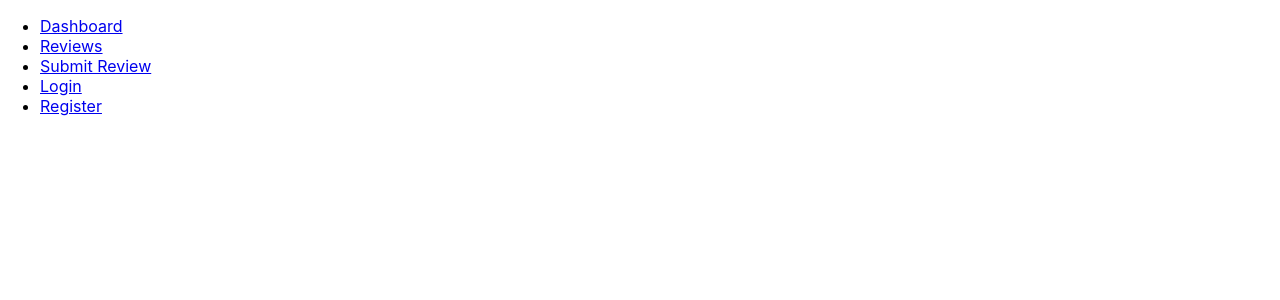
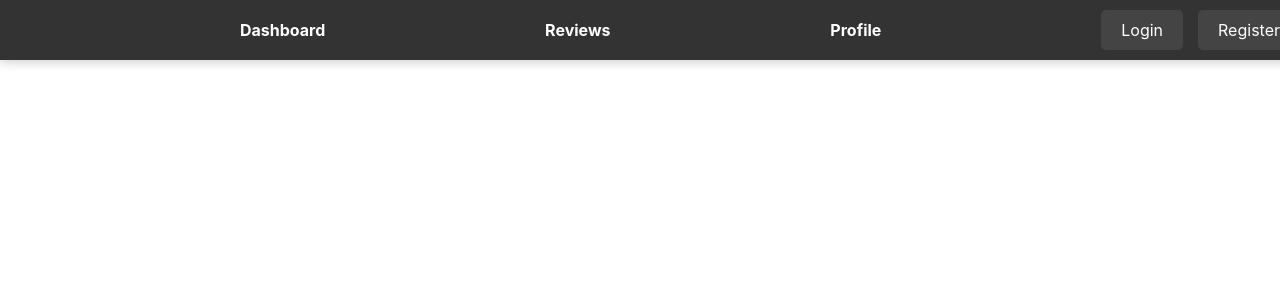
Before and after one commit to austinpendleton/layover-look, a React (Create React App) app: page /reviews/1 in a window 1280 px wide. Shown: the top 300 px of the page. Built offline with nearby package versions, Linux system fonts and the light colour scheme.

Commit message:
Nav Bar styles

```diff
--- a/src/blocks/NavBar.css
+++ b/src/blocks/NavBar.css
@@ -1,11 +1,4 @@
 /* NavBar.css */
-
-/* Reset some basic styles */
-body,
-html {
-  margin: 0;
-  padding: 0;
-}
 
 /* Navbar Container */
 nav {
@@ -16,7 +9,6 @@ nav {
   background-color: #333; /* Dark background color */
   padding: 10px 20px;
   display: flex;
-  justify-content: space-between;
   align-items: center;
   z-index: 1000; /* Ensure it's on top of other elements */
   box-shadow: 0 2px 10px rgba(0, 0, 0, 0.2); /* Slight shadow for depth */
@@ -29,26 +21,43 @@ nav {
 }
 
 /* Navigation Links */
-nav ul {
+.navbar-links {
+  flex: 1;
+  display: flex;
+  justify-content: space-evenly; /* Spread out links evenly */
   list-style: none;
   margin: 0;
   padding: 0;
-  display: flex;
 }
 
-nav ul li {
-  margin: 0 15px;
-}
-
-nav ul li a {
+.navbar-links li a {
   color: white; /* Link color */
   text-decoration: none;
   font-weight: bold;
   transition: color 0.3s ease;
 }
 
-nav ul li a:hover {
+.navbar-links li a:hover {
   color: #ffd700; /* Gold color on hover */
+}
+
+/* Authentication Buttons */
+.navbar-auth {
+  display: flex;
+  gap: 15px;
+}
+
+.navbar-auth .btn {
+  color: white;
+  text-decoration: none;
+  padding: 10px 20px;
+  background-color: #444;
+  border-radius: 5px;
+  transition: background-color 0.3s ease;
+}
+
+.navbar-auth .btn:hover {
+  background-color: #ffd700; /* Gold color on hover */
 }
 
 /* Add margin to the content below the navbar to avoid overlap */
@@ -63,12 +72,18 @@ nav ul li a:hover {
     align-items: flex-start;
   }
 
-  nav ul {
+  .navbar-links {
     flex-direction: column;
     width: 100%;
   }
 
-  nav ul li {
+  .navbar-links li {
     margin: 10px 0;
   }
+
+  .navbar-auth {
+    margin-top: 10px;
+    width: 100%;
+    justify-content: flex-start;
+  }
 }
--- a/src/components/NavBar.js
+++ b/src/components/NavBar.js
@@ -1,26 +1,35 @@
 import React from "react";
-import { NavLink } from "react-router-dom";
+import { Link } from "react-router-dom";
+
+import "../blocks/NavBar.css";
 
 const NavBar = () => {
   return (
     <nav>
-      <ul>
+      {/* <div className="navbar-logo">
+        <Link to="/">
+          <img src={logo} alt="Layover Look Logo" />
+        </Link>
+      </div> */}
+      <ul className="navbar-links">
         <li>
-          <NavLink to="/">Dashboard</NavLink>
+          <Link to="/dashboard">Dashboard</Link>
         </li>
         <li>
-          <NavLink to="/reviews">Reviews</NavLink>
+          <Link to="/reviews">Reviews</Link>
         </li>
         <li>
-          <NavLink to="/submit-review">Submit Review</NavLink>
-        </li>
-        <li>
-          <NavLink to="/login">Login</NavLink>
-        </li>
-        <li>
-          <NavLink to="/register">Register</NavLink>
+          <Link to="/profile">Profile</Link>
         </li>
       </ul>
+      <div className="navbar-auth">
+        <Link to="/login" className="btn">
+          Login
+        </Link>
+        <Link to="/register" className="btn">
+          Register
+        </Link>
+      </div>
     </nav>
   );
 };
```
